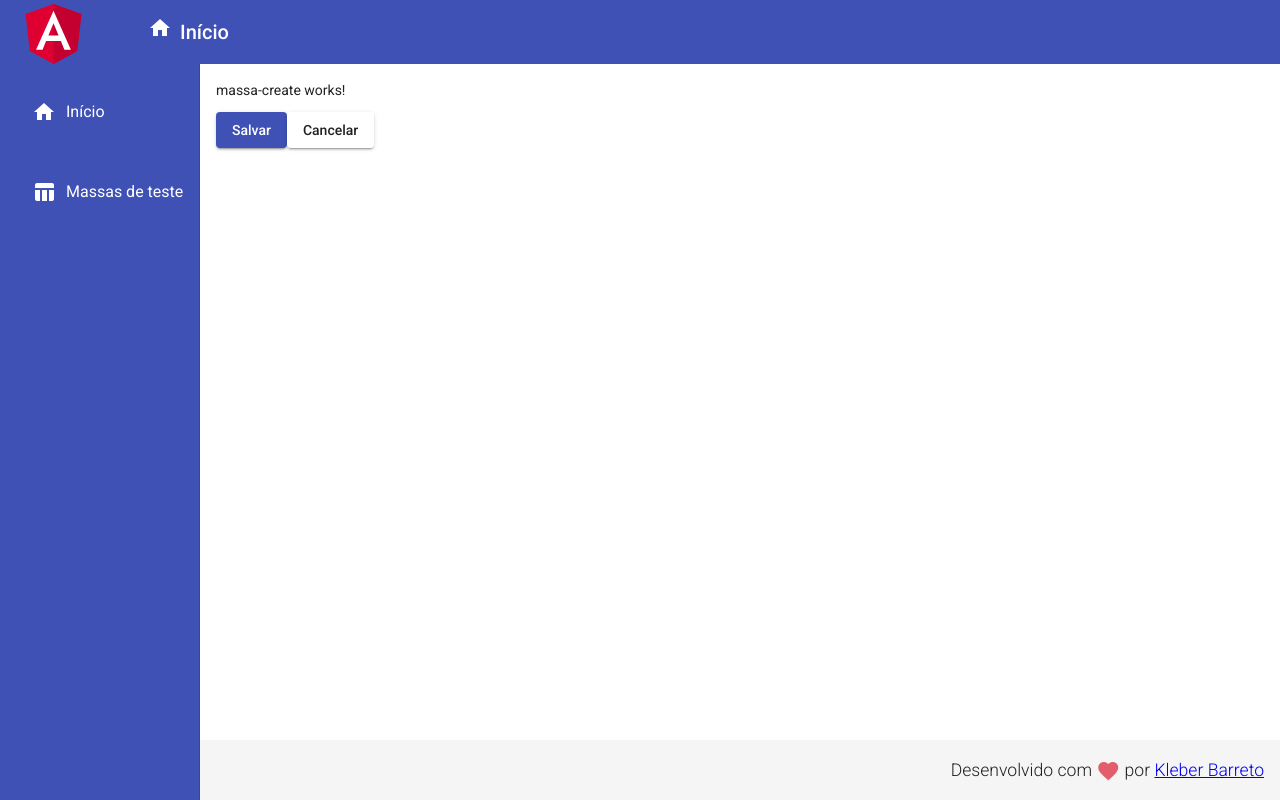
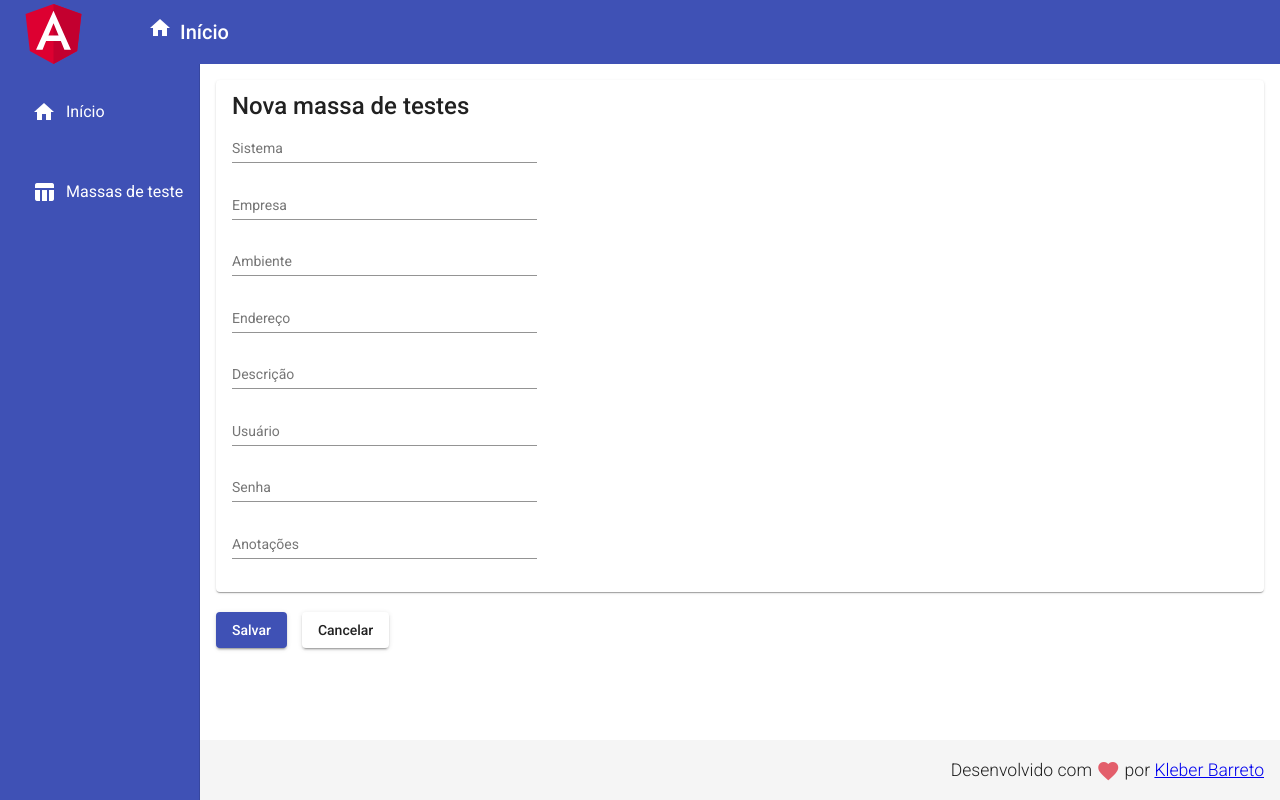
Before and after one commit to kbmbarreto/getmassa-angular, an Angular app: page /massas/create in a window 1280 px wide. Built offline with nearby package versions, Linux system fonts and the light colour scheme.

Commit message:
Formulario de criar dados terminado e salvando

```diff
--- a/src/app/components/massa/massa-create/massa-create.component.css
+++ b/src/app/components/massa/massa-create/massa-create.component.css
@@ -0,0 +1,12 @@
+form {
+    display: flex;
+    flex-direction: column;
+    justify-content: left;
+    align-items: left;
+    width: 30%;
+}
+
+button {
+    margin-top: 20px;
+    margin-right: 15px;
+}
--- a/src/app/components/massa/massa-create/massa-create.component.html
+++ b/src/app/components/massa/massa-create/massa-create.component.html
@@ -1,4 +1,33 @@
-<p>massa-create works!</p>
+<mat-card>
+    <mat-card-title>Nova massa de testes</mat-card-title>
+
+    <form>
+        <mat-form-field>
+            <input matInput placeholder="Sistema" [(ngModel)]="massa.system" name="system">
+        </mat-form-field>
+        <mat-form-field>
+            <input matInput placeholder="Empresa" [(ngModel)]="massa.company" name="company">
+        </mat-form-field>
+        <mat-form-field>
+            <input matInput placeholder="Ambiente" [(ngModel)]="massa.environment" name="environment">
+        </mat-form-field>
+        <mat-form-field>
+            <input matInput placeholder="Endereço" [(ngModel)]="massa.url" name="url">
+        </mat-form-field>
+        <mat-form-field>
+            <input matInput placeholder="Descrição" [(ngModel)]="massa.description" name="description">
+        </mat-form-field>
+        <mat-form-field>
+            <input matInput placeholder="Usuário" [(ngModel)]="massa.user" name="user">
+        </mat-form-field>
+        <mat-form-field>
+            <input matInput placeholder="Senha" [(ngModel)]="massa.password" name="password">
+        </mat-form-field>
+        <mat-form-field>
+            <input matInput placeholder="Anotações" [(ngModel)]="massa.notes" name="notes">
+        </mat-form-field>
+    </form>
+</mat-card>
 
 <button mat-raised-button (click)="createMassa()" color="primary">
     Salvar
```
Also changed, not shown: src/app/app.module.ts (+8 -1 lines).
